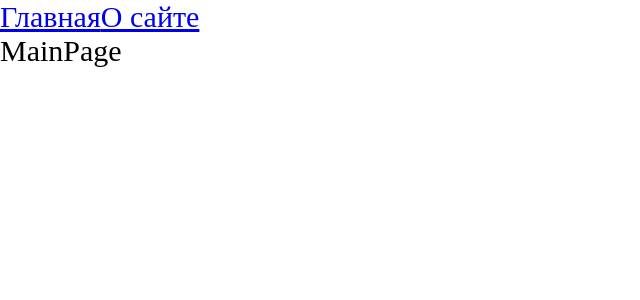
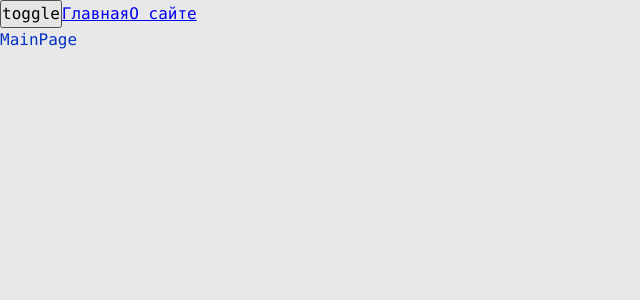
Before and after one commit to ylesandale/smth-cool, a React app: page / in a window 1280 px wide. Shown: the top 300 px of the page, without its empty margins (0-640 px from the left). Built offline with nearby package versions, Linux system fonts and the light colour scheme.

Commit message:
add theme support

```diff
--- a/src/App.tsx
+++ b/src/App.tsx
@@ -1,12 +1,22 @@
 import {Link, Route, Routes} from "react-router-dom";
-import "./index.scss";
+import "./styles/index.scss";
 import { AboutPageAsync } from "./pages/AboutPage/AboutPageAsync";
 import { MainPageAsync } from "./pages/MainPage/MainPageAsync";
-import {Suspense} from "react";
+import {Suspense, useContext, useState} from "react";
+import {ThemeContext} from "./theme/ThemeContext";
+import {useTheme} from "./theme/useTheme";
+
+export enum Theme {
+    LIGHT= 'light',
+    DARK = 'dark'
+}
 
 const App = () => {
+    const {theme,toggleTheme} = useTheme();
+
     return (
-        <div className="app">
+        <div className={`app ${theme}`}>
+            <button onClick={toggleTheme}>toggle</button>
             <Link to={'/'}>Главная</Link>
             <Link to={'/about'}>О сайте</Link>
             <Suspense fallback={<div>Loading...</div>}>
--- a/src/index.scss
+++ /dev/null
@@ -1,9 +0,0 @@
-* {
-  margin: 0;
-  padding: 0;
-  box-sizing: border-box;
-}
-
-.app {
-  font-size: 30px;
-}
--- a/src/index.tsx
+++ b/src/index.tsx
@@ -1,10 +1,13 @@
 import {render} from "react-dom";
 import App from "./App";
 import {BrowserRouter} from "react-router-dom";
+import ThemeProvider from "./theme/ThemeProvider";
 
 render(
     <BrowserRouter>
-        <App/>
+        <ThemeProvider>
+            <App />
+        </ThemeProvider>
     </BrowserRouter>,
     document.getElementById('root')
 )
--- /dev/null
+++ b/src/styles/index.scss
@@ -0,0 +1,13 @@
+@import "normilize";
+@import "variables/global";
+@import "themes/dark";
+@import "themes/light";
+
+.app {
+  font: var(--font-m);
+
+  background: var(--bg-color);
+  color: var(--primary-color);
+
+  min-height: 100vh;
+}
--- /dev/null
+++ b/src/styles/normilize.scss
@@ -0,0 +1,13 @@
+* {
+  margin: 0;
+  padding: 0;
+  box-sizing: border-box;
+}
+
+input,
+button,
+textarea,
+select {
+  margin: 0;
+  font: inherit;
+}
--- /dev/null
+++ b/src/styles/themes/dark.scss
@@ -0,0 +1,6 @@
+.app.dark {
+  --bg-color: #090949;
+
+  --primary-color: #049604;
+  --secondary-color: #04ff04;
+}
--- /dev/null
+++ b/src/styles/themes/light.scss
@@ -0,0 +1,6 @@
+.app.light{
+  --bg-color: #e8e8ea;
+
+  --primary-color: #0232c2;
+  --secondary-color: #0449e0;
+}
--- /dev/null
+++ b/src/styles/variables/global.scss
@@ -0,0 +1,11 @@
+:root {
+  --font-family-main: Consolas, "Times New Roman", Serif;
+
+  --font-size-m: 16px;
+  --font-line-m: 24px;
+  --font-m: var(--font-size-m) / var(--font-line-m) var(--font-family-main);
+
+  --font-size-l: 24px;
+  --font-line-l: 32px;
+  --font-l: var(--font-size-l) / var(--font-line-l) var(--font-family-main);
+}
--- /dev/null
+++ b/src/theme/ThemeContext.ts
@@ -0,0 +1,15 @@
+import {createContext} from "react";
+
+export enum Theme {
+    LIGHT= 'light',
+    DARK = 'dark'
+}
+
+export interface ThemeContextProps {
+    theme?: Theme;
+    setTheme?: (theme: Theme) => void;
+}
+
+export const ThemeContext = createContext<ThemeContextProps>({})
+
+export const LOCAL_STORAGE_THEME_KEY = 'theme'
--- /dev/null
+++ b/src/theme/ThemeProvider.tsx
@@ -0,0 +1,26 @@
+import {FC, useMemo, useState} from 'react';
+import {LOCAL_STORAGE_THEME_KEY, ThemeContext} from "./ThemeContext";
+import {Theme} from "../App";
+
+const defaultTheme = localStorage.getItem(LOCAL_STORAGE_THEME_KEY) as Theme || Theme.LIGHT;
+
+const ThemeProvider:FC = ({children})  => {
+    const [theme, setTheme] = useState<Theme>(defaultTheme);
+
+    const toggleTheme = () => {
+        setTheme(theme === Theme.LIGHT ? Theme.DARK : Theme.LIGHT)
+    }
+
+    const defaultProps = useMemo(() => ({
+        theme: theme,
+        setTheme: setTheme
+    }), [theme]);
+
+    return (
+        <ThemeContext.Provider value={defaultProps}>
+            {children}
+        </ThemeContext.Provider>
+    );
+};
+
+export default ThemeProvider;
--- /dev/null
+++ b/src/theme/useTheme.ts
@@ -0,0 +1,22 @@
+import {LOCAL_STORAGE_THEME_KEY, Theme, ThemeContext} from "./ThemeContext";
+import {useContext} from "react";
+
+interface UseThemeResult {
+    theme: Theme;
+    toggleTheme: () => void;
+}
+
+export function useTheme(): UseThemeResult {
+    const {theme, setTheme} = useContext(ThemeContext);
+
+    const toggleTheme = () => {
+        const newTheme = theme === Theme.LIGHT ? Theme.DARK : Theme.LIGHT;
+        setTheme(newTheme);
+        localStorage.setItem(LOCAL_STORAGE_THEME_KEY, newTheme)
+    }
+
+    return {
+        theme,
+        toggleTheme
+    }
+}
```
